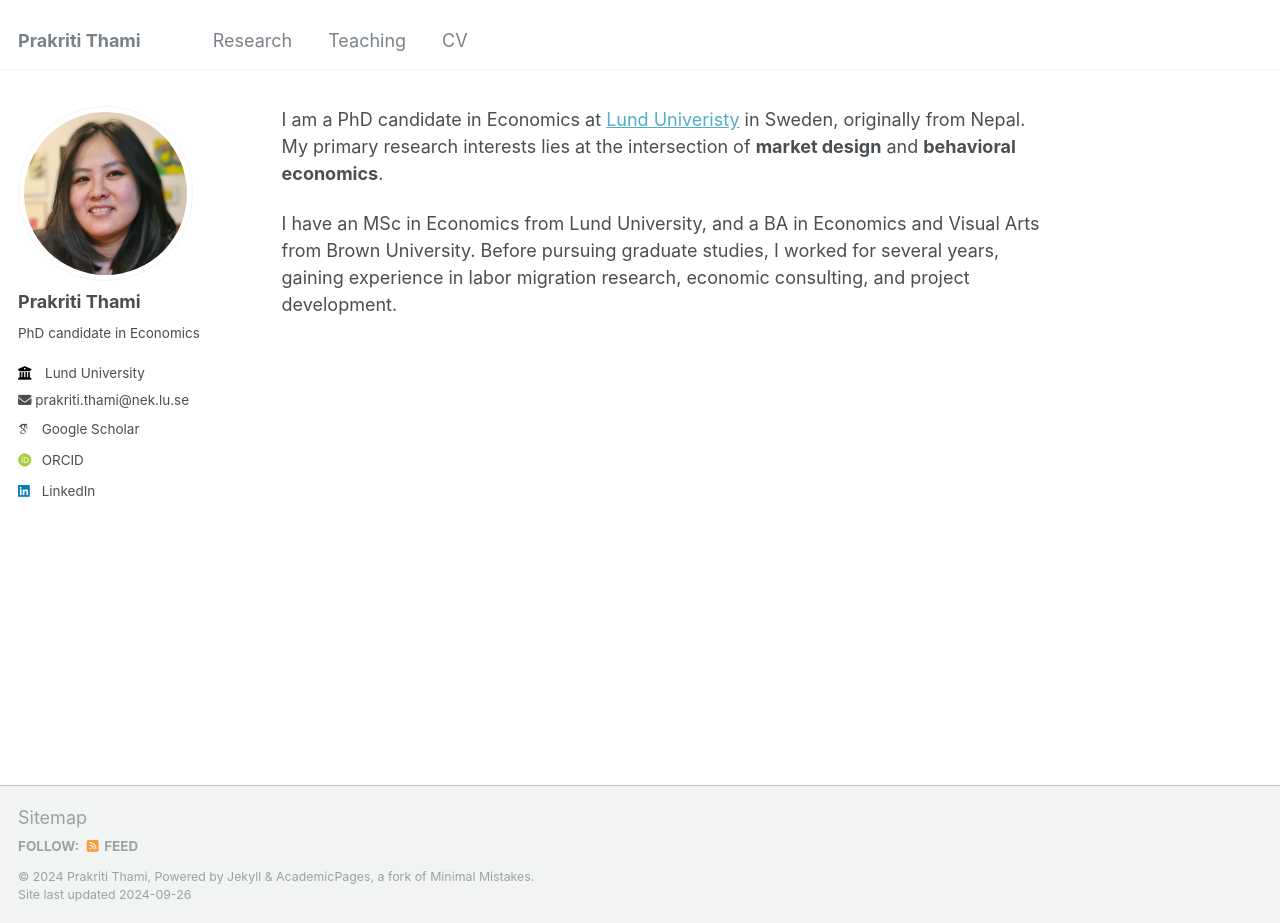
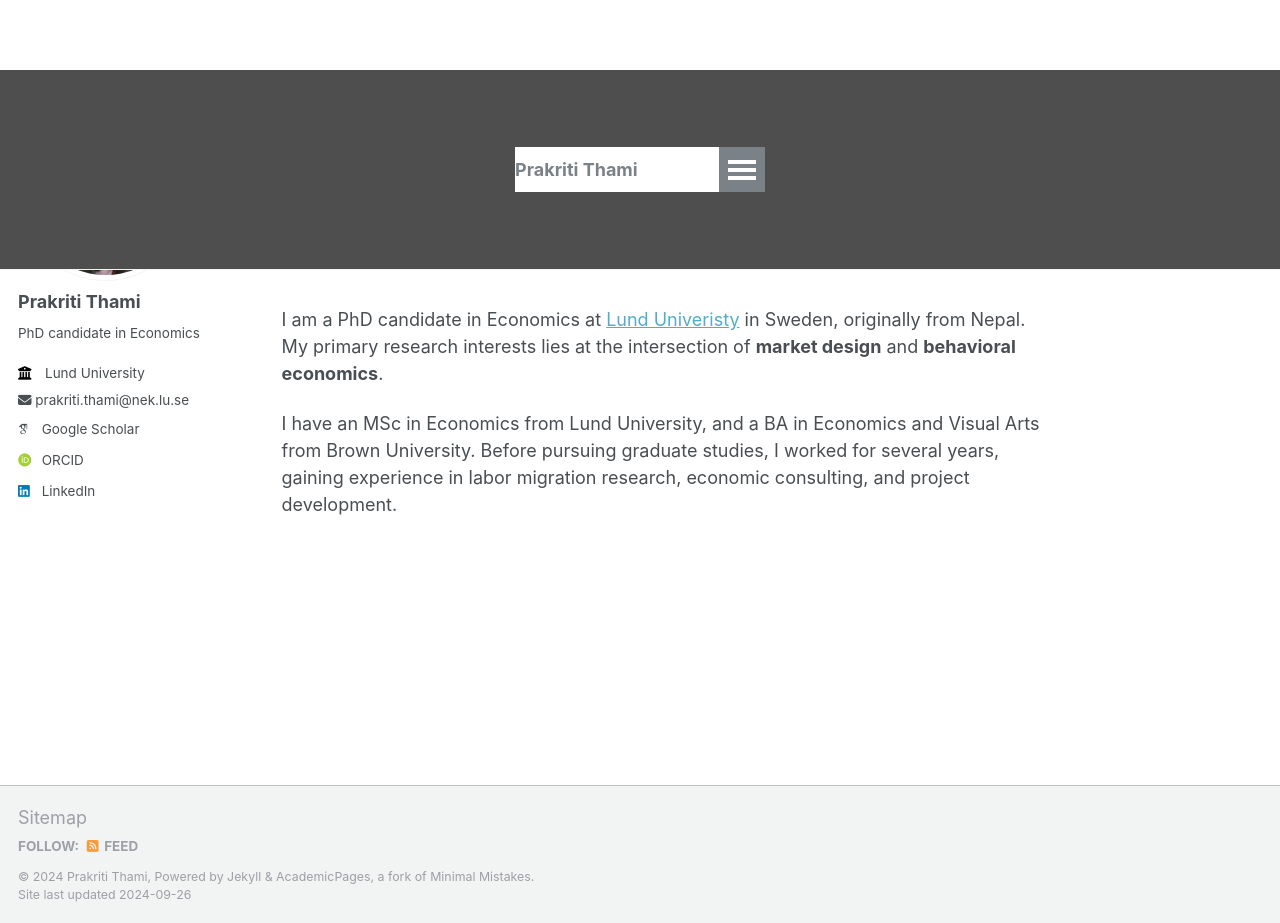
Before and after one commit to prakritithami/prakritithami.github.io, a Jekyll site: the page built from _pages/about.md, in a window 1280 px wide and 923 px high. Built offline with Jekyll 4.4.1, drawn with Linux system fonts in a browser that asks for light colours; some web fonts are replaced.

Commit message:
Update main.scss

```diff
--- a/assets/css/main.scss
+++ b/assets/css/main.scss
@@ -39,3 +39,33 @@
 @import "vendor/font-awesome/brands";
 @import "vendor/magnific-popup/magnific-popup";
 @import "print";
+
+/* Header Container */
+.masthead {
+    position: relative; /* Ensures proper positioning of pseudo-elements */
+    background: url('https://prakritithami.github.io/master/images/header.jpg') no-repeat center center;
+    background-size: cover; /* Ensure the image covers the header */
+    height: 200px; /* Adjust the height as needed */
+    display: flex;
+    align-items: center; /* Vertically center the content */
+    justify-content: center; /* Horizontally center the content */
+    color: #ffffff; /* Ensure text is readable */
+}
+
+/* Add a translucent overlay using a pseudo-element */
+.masthead::before {
+    content: "";
+    position: absolute;
+    top: 0;
+    left: 0;
+    width: 100%;
+    height: 100%;
+    background: rgba(0, 0, 0, 0.5); /* Black overlay with 50% opacity */
+    z-index: 1; /* Place below the text content */
+}
+
+/* Ensure text and navigation are above the translucent overlay */
+.masthead .site-nav, .masthead .masthead__menu-item, .masthead__menu {
+    position: relative;
+    z-index: 2; /* Place above the pseudo-element */
+}
```
